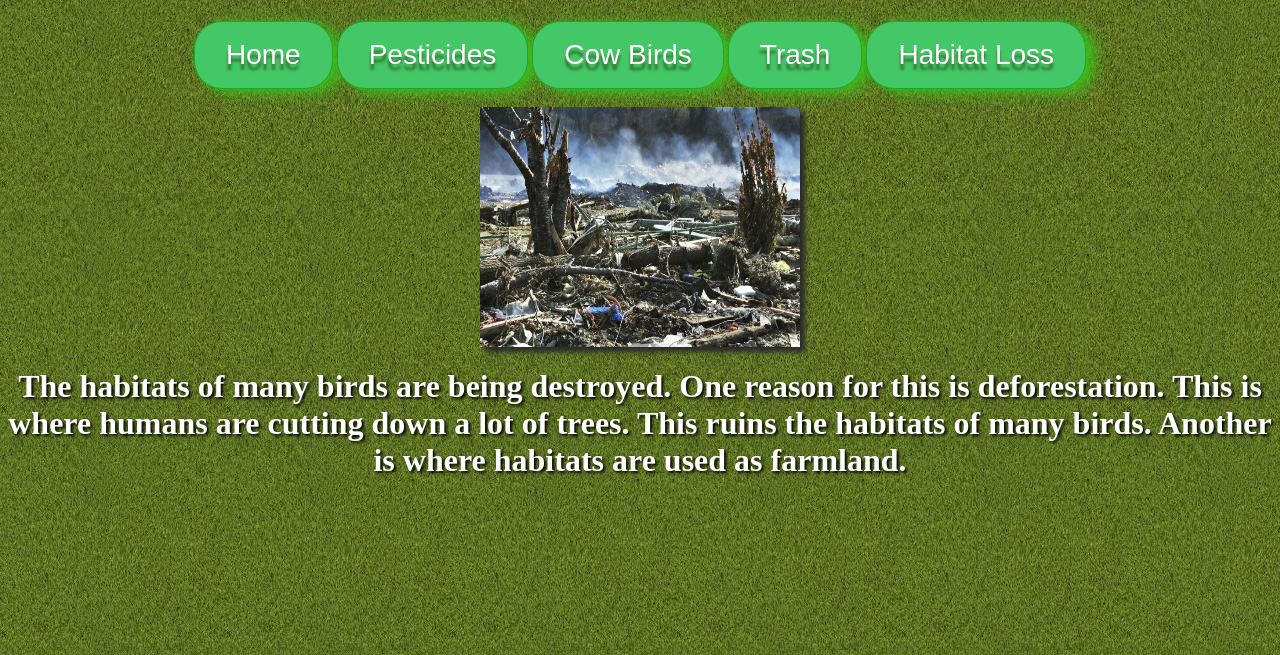
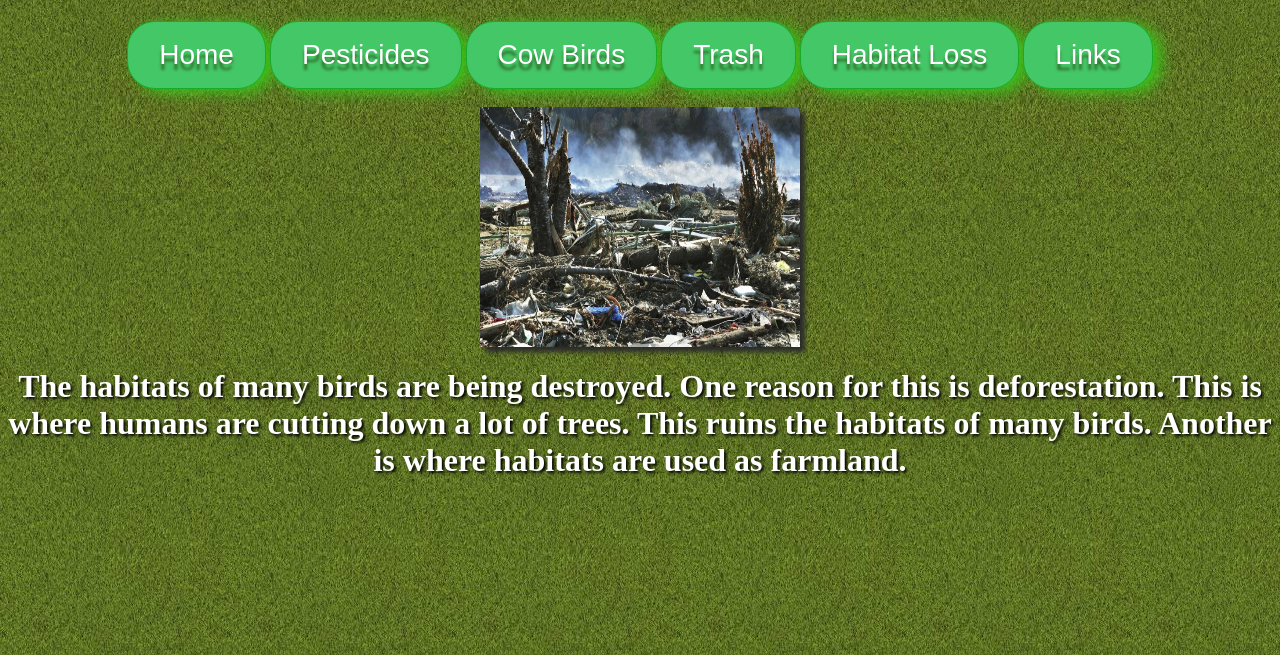
Before and after one commit to Rorybabory2/SaveTheBirds, a plain HTML site: page habitat.html in a window 1280 px wide. Shown: the part 145-800 px from the top of the page. Drawn offline with Linux system fonts and the light colour scheme.

Commit message:
Update habitat.html

```diff
--- a/habitat.html
+++ b/habitat.html
@@ -57,6 +57,7 @@
  <a href="cow_bird.html" class="Button">Cow Birds</a>
  <a href="trash.html" class="Button">    Trash   </a>
  <a href="habitat.html" class="Button">Habitat Loss</a>
+ <a href="links.html" class="Button">Links</a>
 
  <br>
  <br>
```
